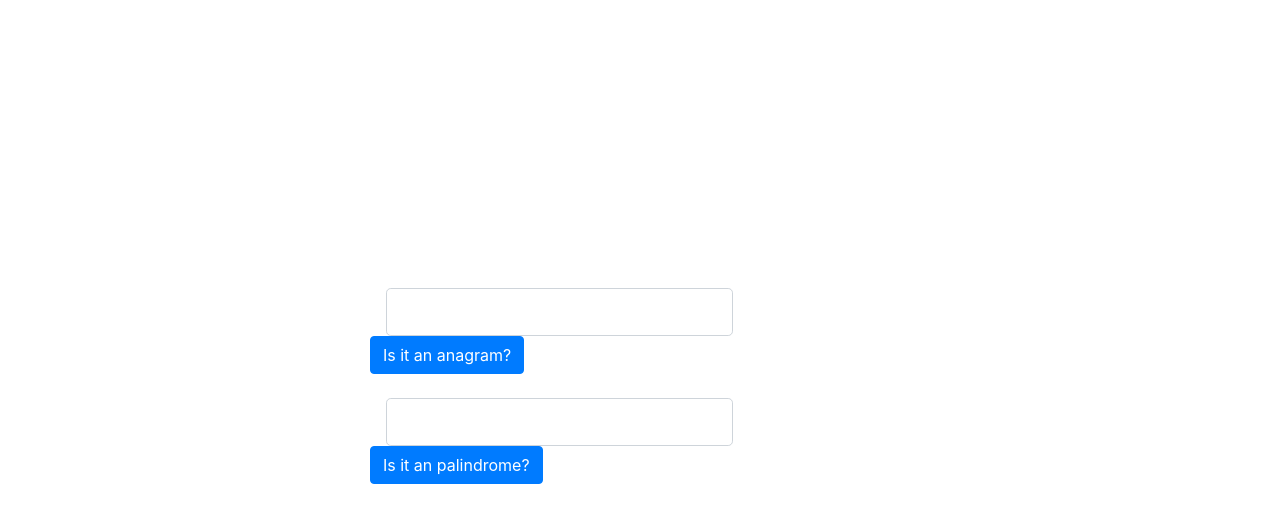
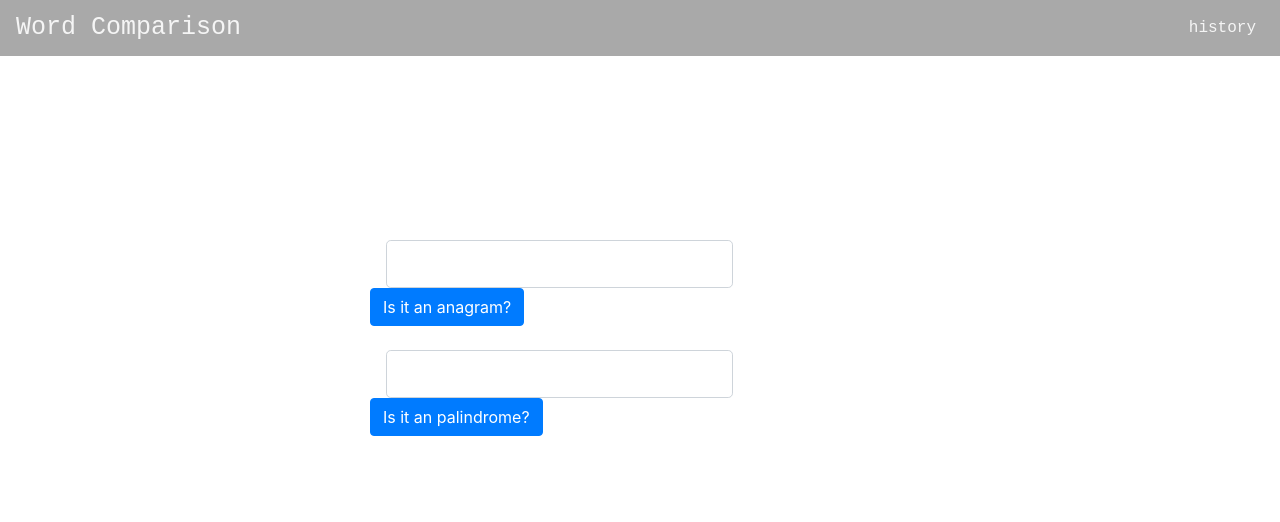
Before and after one commit to ATCode97/fe-word-comparison, a React (Create React App) app: page / in a window 1280 px wide. Shown: the top 522 px of the page. Built offline with nearby package versions, Linux system fonts and the light colour scheme.

Commit message:
added navbar and have history page

```diff
--- a/package.json
+++ b/package.json
@@ -3,6 +3,7 @@
   "version": "0.1.0",
   "private": true,
   "dependencies": {
+    "@reach/router": "^1.3.4",
     "@testing-library/jest-dom": "^4.2.4",
     "@testing-library/react": "^9.3.2",
     "@testing-library/user-event": "^7.1.2",
--- a/src/App.js
+++ b/src/App.js
@@ -1,10 +1,15 @@
 import React from "react";
+import { Router } from "@reach/router";
 import "./App.css";
 import Comparison from "./Components/WordComparer";
+import NavBar from "./Components/NavBar";
+import ComparisonHistory from "./Components/ComparisonHistory";
 
 function App() {
   return (
     <div className="App">
+      <NavBar />
+      <main>
         <br></br>
         <br></br>
         <br></br>
@@ -13,9 +18,12 @@ function App() {
         <br></br>
         <br></br>
         <br></br>
-      <br></br>
-      <br></br>
-      <Comparison />
+
+        <Router>
+          <Comparison path="/" />
+          <ComparisonHistory path="/history" />
+        </Router>
+      </main>
     </div>
   );
 }
--- /dev/null
+++ b/src/Components/ComparisonHistory.jsx
@@ -0,0 +1,17 @@
+import React from "react";
+
+//1. get table from css bootstrap
+//2. get request to get all of the comparison data from db
+//3. add those data into the comparison table
+//4. sort by time as well
+//5 sort out that time stamp data somehow.
+
+const ComparisonHistory = () => {
+  return (
+    <div>
+      <h1>This is the HIstory Page!</h1>
+    </div>
+  );
+};
+
+export default ComparisonHistory;
--- /dev/null
+++ b/src/Components/NavBar.jsx
@@ -0,0 +1,28 @@
+import React from "react";
+import "./navbar.css";
+import Toggle from "./Toggle";
+
+const NavBar = (props) => {
+  return (
+    <header className="toolbar">
+      <nav className="toolbar_navigation">
+        <div className="toggle-toolbar-button">
+          <Toggle click={props.drawerClickHandler} />
+        </div>
+        <div className="toolbar_logo">
+          <a href="/">Word Comparison</a>
+        </div>
+        <div className="spacer" />
+        <div className="toolbar-nav-items">
+          <ul>
+            <li>
+              <a href="/history">history</a>
+            </li>
+          </ul>
+        </div>
+      </nav>
+    </header>
+  );
+};
+
+export default NavBar;
--- /dev/null
+++ b/src/Components/Toggle.jsx
@@ -0,0 +1,14 @@
+import React from "react";
+import "./toggle.css";
+
+const Toggle = (props) => {
+  return (
+    <button className="toggle" onClick={props.click}>
+      <div className="toggle-button-line" />
+      <div className="toggle-button-line" />
+      <div className="toggle-button-line" />
+    </button>
+  );
+};
+
+export default Toggle;
--- a/src/Components/WordComparer.jsx
+++ b/src/Components/WordComparer.jsx
@@ -18,7 +18,7 @@ class Comparison extends Component {
   //4a. BOTH BUTTON NEED TO PREVENT DEFAULT SO THE FUNCTION DOESN'T RUN WITH OUT INPUT!!!!!!!!!
   //5. Both of the utils functions will use the value in state as arguments (done)
   //6. Somehow display the result???? Using conditional rendering, if(isAnagram===true), render(true page) (Done)
-  //7 Figure out the POST request? to work somehow??????? <----- HEAd scratcher here god knows
+  //7 Figure out the POST request? to work somehow??????? <----- attached to the buttons (done ish)
 
   handlePrimaryInput = (event) => {
     //this will set the state of the primary word key
@@ -46,9 +46,11 @@ class Comparison extends Component {
     }
 
     const newComparison = {
-      primaryWord: primaryWord[0],
-      secondaryWord: secondaryWord[0],
+      primary_words: primaryWord[0],
+      secondary_words: secondaryWord[0],
     };
+
+    api.postNewComparison(newComparison);
   };
 
   handleSecondaryClick = () => {
@@ -59,6 +61,13 @@ class Comparison extends Component {
     } else {
       console.log("this word is not a Palindrome!");
     }
+
+    const newComparison = {
+      primary_words: primaryWord[0],
+      secondary_words: secondaryWord[0],
+    };
+
+    api.postNewComparison(newComparison);
   };
 
   render() {
--- /dev/null
+++ b/src/Components/navbar.css
@@ -0,0 +1,68 @@
+.toolbar {
+  width: 100%;
+  position: fixed;
+  background: darkgray;
+  height: 56px;
+  top: 0;
+  left: 0;
+  font-family: "Courier New";
+  z-index: 9999;
+}
+
+.spacer {
+  flex: 1;
+}
+
+.toolbar_logo {
+  margin-left: 1rem;
+}
+
+.toolbar_logo a {
+  color: whitesmoke;
+  text-decoration: none;
+  font-size: 25px;
+}
+
+.toolbar_navigation {
+  display: flex;
+  align-items: center;
+  height: 100%;
+  padding: 0 1rem;
+}
+
+.toolbar-nav-items a {
+  color: whitesmoke;
+  text-decoration: white;
+}
+
+.toolbar-nav-items ul {
+  list-style: none;
+  padding: 0;
+  margin: 0;
+  display: flex;
+}
+
+.toolbar-nav-items li {
+  padding: 0 0.5rem;
+}
+
+.toolbar-nav-items a:hover.toolbar,
+.toolbar-nav-items a:active {
+  color: #ff00ea;
+}
+
+@media (max-width: 768px) {
+  .toolbar-nav-items {
+    display: none;
+  }
+}
+/* Prevents the nav items being shown when screen is below 768px. Will be shown on desktop but not mobile */
+
+@media (min-width: 769px) {
+  .toggle-toolbar-button {
+    display: none;
+  }
+  .toolbar_logo {
+    margin-left: 0;
+  }
+}
--- /dev/null
+++ b/src/Components/toggle.css
@@ -0,0 +1,59 @@
+.app {
+  height: "100%";
+  width: "100%";
+  background-size: cover;
+  padding: 8rem 2rem 0rem 2rem;
+  background: center center scroll;
+  color: whitesmoke;
+  font-family: "Courier New";
+  margin-top: 0;
+  overflow: hidden;
+  justify-content: center;
+}
+
+.hr {
+  border-top: 2px solid lightblue;
+  width: 70rem;
+}
+
+@media (max-height: 900px) {
+  .app {
+    padding-bottom: 35rem;
+  }
+  .app h1 {
+    margin-top: 0;
+    padding: 0;
+  }
+}
+
+@media (max-width: 769px) {
+  .app {
+    margin-right: 0rem;
+    margin-top: 0px;
+    padding-bottom: 20rem;
+    padding-right: 2rem;
+  }
+  .app h3 {
+    display: none;
+  }
+  .hr {
+    display: none;
+  }
+}
+
+.app h1 {
+  font-size: 4rem;
+  padding-bottom: 1rem;
+  text-align: center;
+  font-weight: 500;
+  margin-top: -100px;
+}
+
+.app a {
+  padding-left: 1rem;
+  font-size: 1.2rem;
+  margin-top: 0.75rem;
+  text-decoration: none;
+  color: black;
+  font-family: "Courier New";
+}
--- a/src/spec/api.js
+++ b/src/spec/api.js
@@ -6,7 +6,7 @@ const request = axios.create({
 
 export const postNewComparison = (newComparison) => {
   return request.post(`/words`, newComparison).then(({ data }) => {
-    return data.words;
+    return data.wordsObj;
   });
 };
 
```
Also changed, not shown: 1 other file (tests, documents, lock files or other folders). Lines whose indentation alone changed are shown as unchanged.
